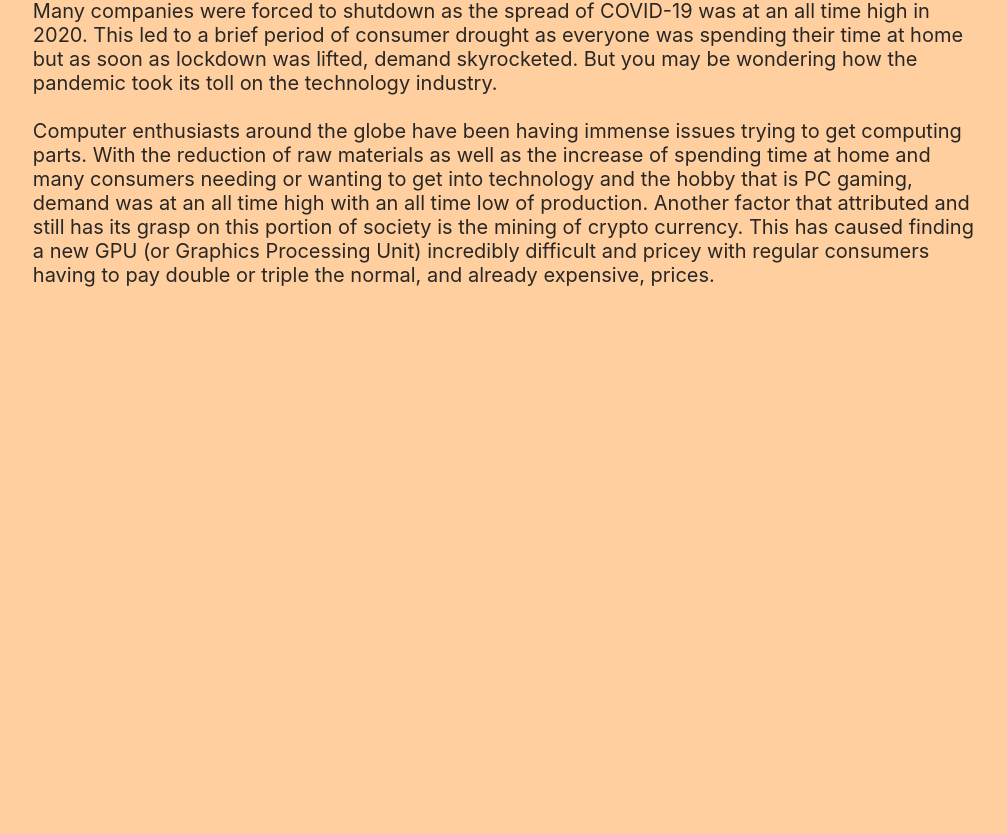
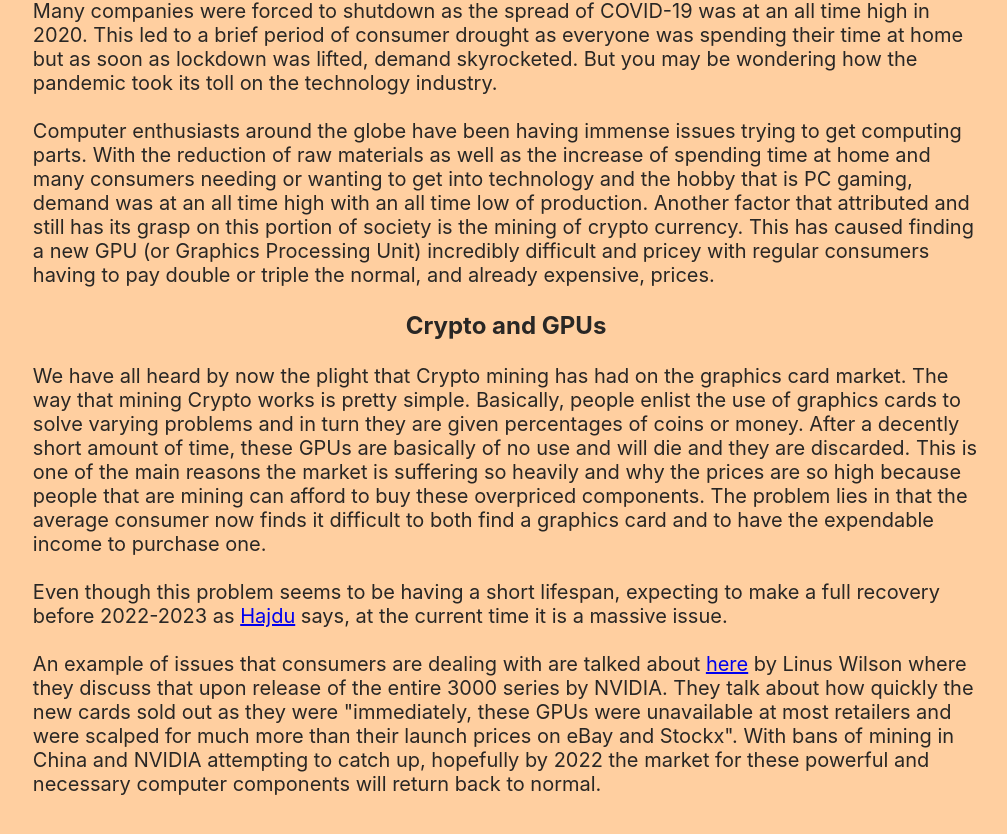
Before and after one commit to LoganQualk/supply-chain, a React (Create React App) app: page /DeepDive in a window 1280 px wide. Shown: the part 1952-2786 px from the top of the page, without its empty margins (134-1141 px from the left). Before the commit the page ends 2295 px from the top, so only its background shows below. Built offline with nearby package versions, Linux system fonts and the light colour scheme.

Commit message:
added two more sources to DeepDive

```diff
--- a/src/DeepDive.js
+++ b/src/DeepDive.js
@@ -65,6 +65,23 @@ const DeepDive = () => {
                 Another factor that attributed and still has its grasp on this portion of society is the mining of crypto currency.
                 This has caused finding a new GPU (or Graphics Processing Unit) incredibly difficult and pricey with regular consumers having to pay double or triple the normal, and already expensive, prices.
             </p>
+            <h3>Crypto and GPUs</h3>
+            <p>
+                We have all heard by now the plight that Crypto mining has had on the graphics card market.
+                The way that mining Crypto works is pretty simple.
+                Basically, people enlist the use of graphics cards to solve varying problems and in turn they are given percentages of coins or money.
+                After a decently short amount of time, these GPUs are basically of no use and will die and they are discarded.
+                This is one of the main reasons the market is suffering so heavily and why the prices are so high because people that are mining can afford to buy these overpriced components.
+                The problem lies in that the average consumer now finds it difficult to both find a graphics card and to have the expendable income to purchase one.
+            </p>
+            <p>
+                Even though this problem seems to be having a short lifespan, expecting to make a full recovery before 2022-2023 as <a href="https://www.theseus.fi/bitstream/handle/10024/503619/Hajdu_Nandor.pdf?sequence=2">Hajdu</a> says, at the current time it is a massive issue.
+            </p>
+            <p>
+                An example of issues that consumers are dealing with are talked about <a href="https://papers.ssrn.com/sol3/papers.cfm?abstract_id=3922181">here</a> by Linus Wilson where they discuss that upon release of the entire 3000 series by NVIDIA.
+                They talk about how quickly the new cards sold out as they were "immediately, these GPUs were unavailable at most retailers and were scalped for much more than their launch prices on eBay and Stockx".
+                With bans of mining in China and NVIDIA attempting to catch up, hopefully by 2022 the market for these powerful and necessary computer components will return back to normal.
+            </p>
         </div>
     );
 }
```
